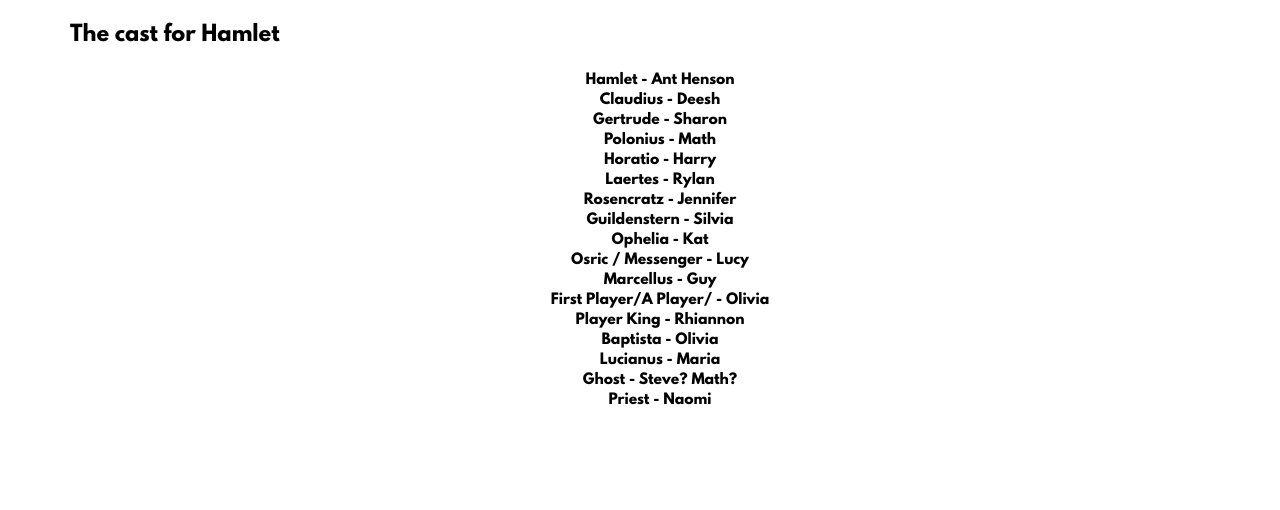
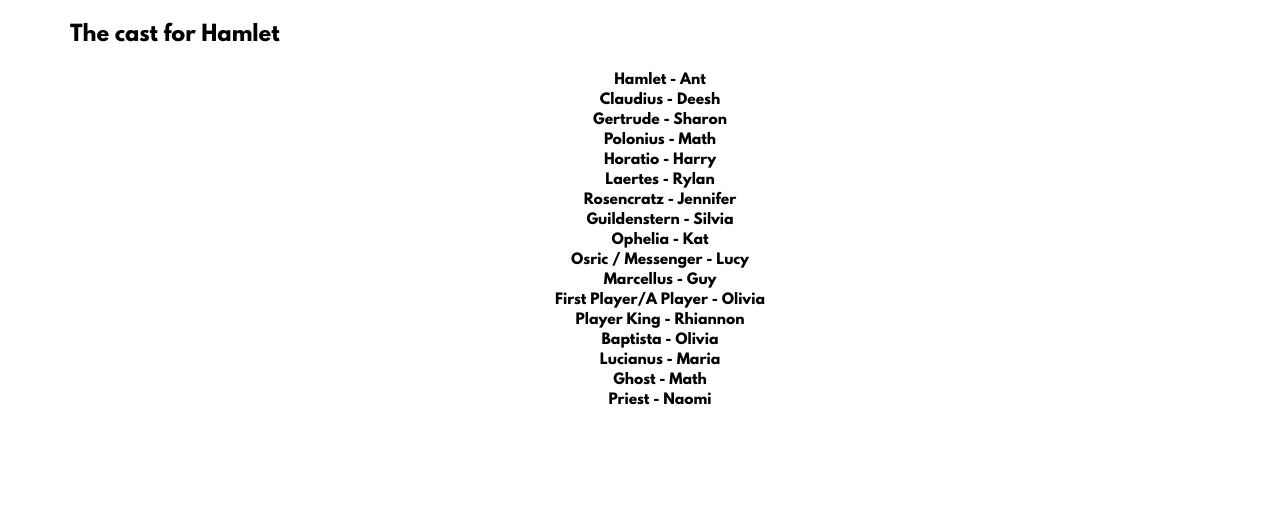
Before and after one commit to shanedonnelly1/60hours, a website: page biographies.html in a window 1280 px wide. Shown: the part 158-668 px from the top of the page. Drawn offline with nearby package versions, Linux system fonts and the light colour scheme.

Commit message:
Removed surname for Ant.  Set Ghost as Math.

```diff
--- a/biographies.html
+++ b/biographies.html
@@ -67,22 +67,22 @@
         <p class="lead">The cast for Hamlet</p>
         <p>
             <ul style="text-align: center; list-style: none">
-                <li>Hamlet - Ant Henson</li>
+                <li>Hamlet - Ant</li>
                 <li>Claudius - Deesh</li>
                 <li>Gertrude - Sharon</li>
-                <li>Polonius  - Math</li>
-                <li>Horatio  - Harry</li>
+                <li>Polonius - Math</li>
+                <li>Horatio - Harry</li>
                 <li>Laertes - Rylan</li>
-                <li>Rosencratz  - Jennifer</li>
-                <li>Guildenstern  - Silvia </li>
+                <li>Rosencratz - Jennifer</li>
+                <li>Guildenstern - Silvia</li>
                 <li>Ophelia - Kat</li>
-                <li>Osric / Messenger - Lucy </li>
+                <li>Osric / Messenger - Lucy</li>
                 <li>Marcellus - Guy</li>
-                <li>First Player/A Player/ - Olivia</li>
+                <li>First Player/A Player - Olivia</li>
                 <li>Player King - Rhiannon</li>
                 <li>Baptista - Olivia</li>
                 <li>Lucianus - Maria</li>
-                <li>Ghost - Steve? Math?</li>
+                <li>Ghost - Math</li>
                 <li>Priest - Naomi</li>
             </ul>
         </p>
```
